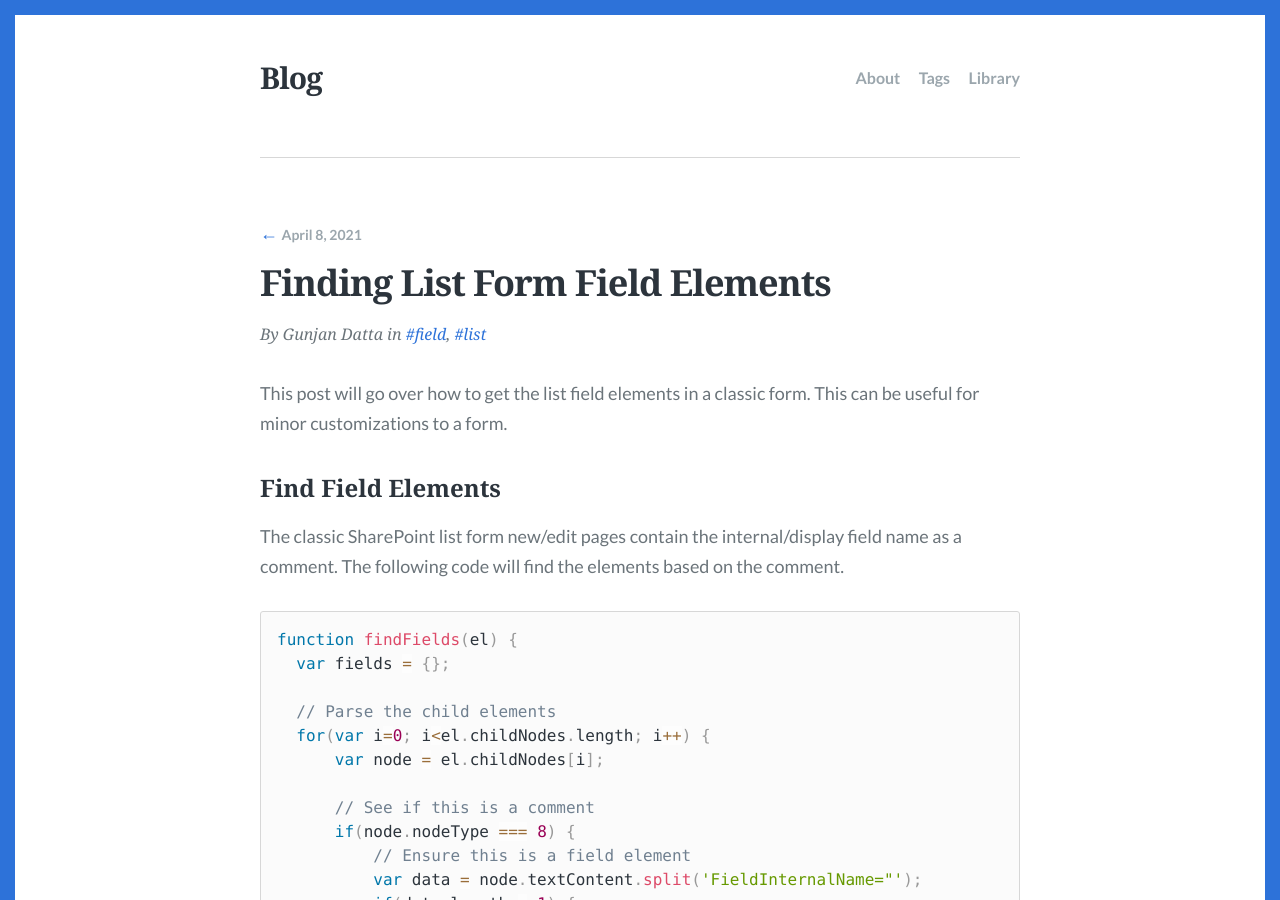
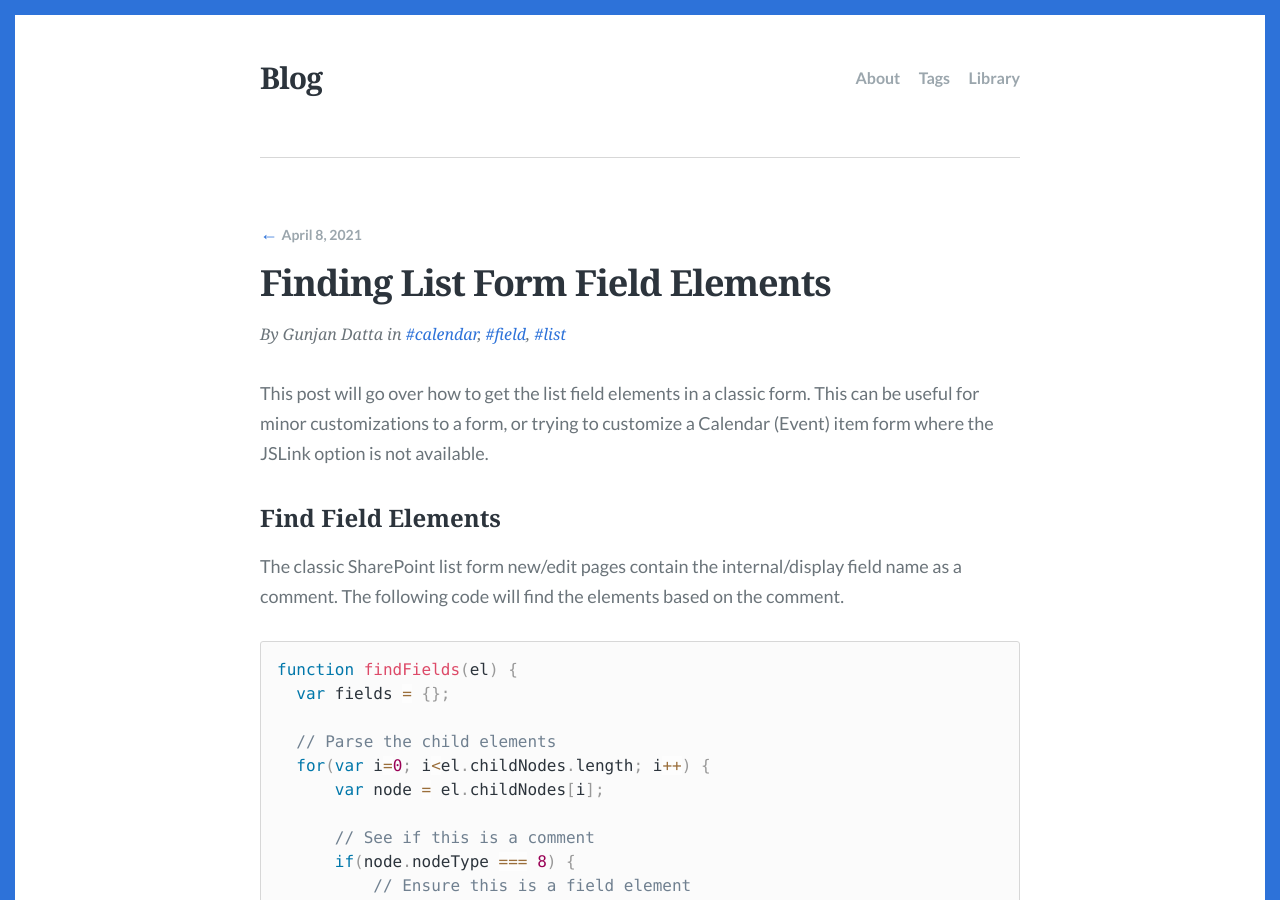
Before and after one commit to gunjandatta/blog, a Jekyll site: the page built from _posts/2021/2021-04-08-form-field-elements.md, in a window 1280 px wide and 900 px high. Built offline with Jekyll 4.4.1, drawn with Linux system fonts in a browser that asks for light colours; some web fonts are replaced.

Commit message:
Updated the summary.

```diff
--- a/_posts/2021/2021-04-08-form-field-elements.md
+++ b/_posts/2021/2021-04-08-form-field-elements.md
@@ -4,10 +4,10 @@ title: "Finding List Form Field Elements"
 date: "2021-04-08"
 description: "Example on how to get the list form field elements."
 feature_image: ""
-tags: ["field", "list"]
+tags: ["calendar", "field", "list"]
 ---
 
-This post will go over how to get the list field elements in a classic form. This can be useful for minor customizations to a form.
+This post will go over how to get the list field elements in a classic form. This can be useful for minor customizations to a form, or trying to customize a Calendar (Event) item form where the JSLink option is not available.
 
 <!--more-->
 
```
